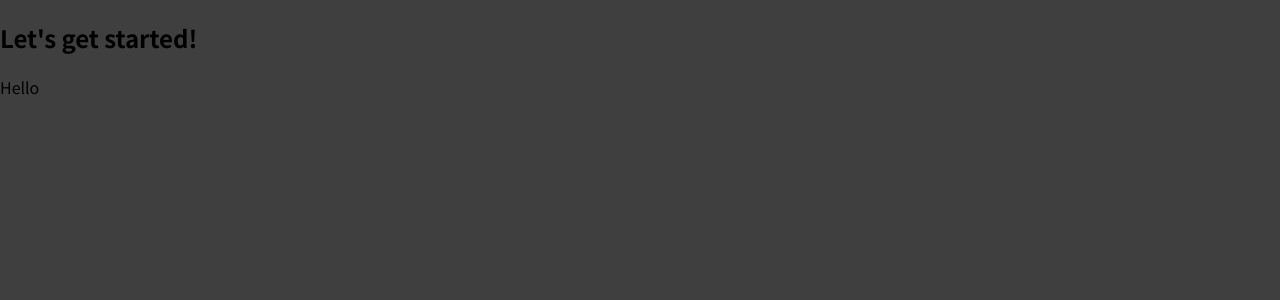
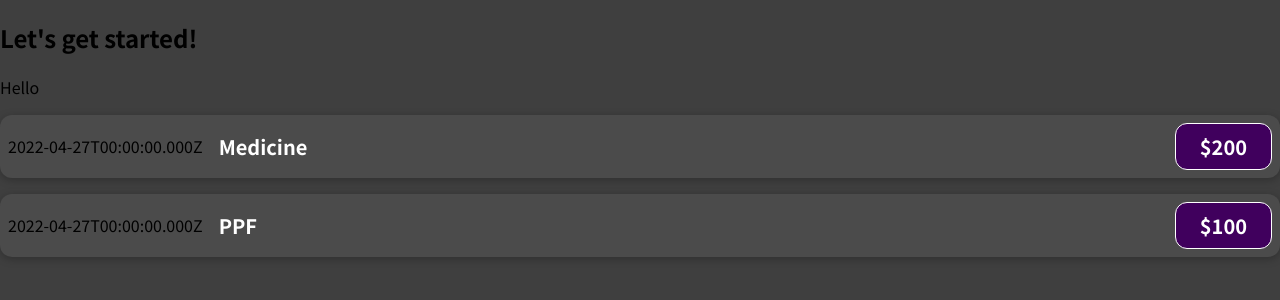
Before and after one commit to Shreya-thakkar1/Expense-tracker, a JavaScript app: page / in a window 1280 px wide. Shown: the top 300 px of the page. Built offline with nearby package versions, Linux system fonts and the light colour scheme.

Commit message:
Added components and usage of props

```diff
--- a/src/App.js
+++ b/src/App.js
@@ -1,8 +1,41 @@
+import ExpenseItem from "./components/ExpenseItem";
+
 function App() {
+  const expenses = [
+    {
+      id: 1,
+      title: "Medicine",
+      amount: "200",
+      date: new Date(2022, 3, 27),
+    },
+    {
+      id: 2,
+      title: "PPF",
+      amount: "100",
+      date: new Date(2022, 3, 27),
+    },
+    {
+      id: 3,
+      title: "Mediclaim",
+      amount: "200",
+      date: new Date(2022, 3, 27),
+    },
+  ];
+
   return (
     <div>
       <h2>Let's get started!</h2>
       <p>Hello</p>
+      <ExpenseItem
+        title={expenses[0].title}
+        amount={expenses[0].amount}
+        date={expenses[0].date}
+      />
+      <ExpenseItem
+        title={expenses[1].title}
+        amount={expenses[1].amount}
+        date={expenses[1].date}
+      />
     </div>
   );
 }
--- /dev/null
+++ b/src/components/ExpenseItem.css
@@ -0,0 +1,56 @@
+.expense-item {
+  display: flex;
+  justify-content: space-between;
+  align-items: center;
+  box-shadow: 0 2px 8px rgba(0, 0, 0, 0.25);
+  padding: 0.5rem;
+  margin: 1rem 0;
+  border-radius: 12px;
+  background-color: #4b4b4b;
+}
+
+.expense-item__description {
+  display: flex;
+  flex-direction: column;
+  gap: 1rem;
+  align-items: flex-end;
+  flex-flow: column-reverse;
+  justify-content: flex-start;
+  flex: 1;
+}
+
+.expense-item h2 {
+  color: #3a3a3a;
+  font-size: 1rem;
+  flex: 1;
+  margin: 0 1rem;
+  color: white;
+}
+
+.expense-item__price {
+  font-size: 1rem;
+  font-weight: bold;
+  color: white;
+  background-color: #40005d;
+  border: 1px solid white;
+  padding: 0.5rem;
+  border-radius: 12px;
+}
+
+@media (min-width: 580px) {
+  .expense-item__description {
+    flex-direction: row;
+    align-items: center;
+    justify-content: flex-start;
+    flex: 1;
+  }
+
+  .expense-item__description h2 {
+    font-size: 1.25rem;
+  }
+
+  .expense-item__price {
+    font-size: 1.25rem;
+    padding: 0.5rem 1.5rem;
+  }
+}
--- /dev/null
+++ b/src/components/ExpenseItem.js
@@ -0,0 +1,18 @@
+import "./ExpenseItem.css";
+
+function ExpenseItem(props) {
+  // const expenseDate = new Date(2022, 6, 3);
+  // const expenseTitle = "Medicine";
+  // const expensePrice = 278.1;
+  return (
+    <div className="expense-item">
+      <div>{props.date.toISOString()}</div>
+      <div className="expense-item__description">
+        <h2>{props.title}</h2>
+        <div className="expense-item__price">${props.amount}</div>
+      </div>
+    </div>
+  );
+}
+
+export default ExpenseItem;
```
